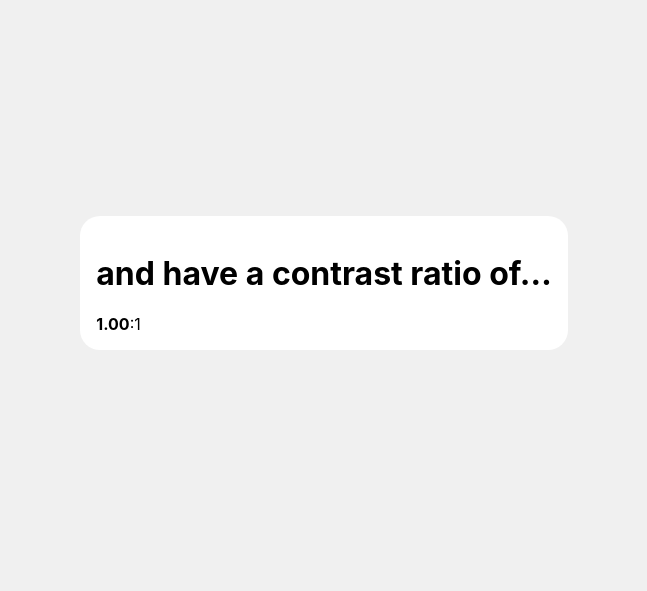
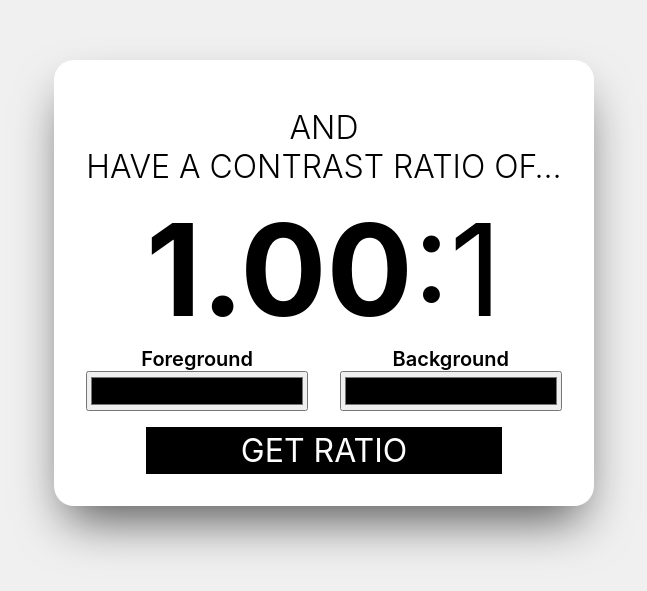
Before and after one commit to BenDMyers/contrast-11ties, an Eleventy site: page src/contrast.html in a window 1280 px wide. Shown: the part 117-708 px from the top of the page, without its empty margins (316-963 px from the left). Built offline with nearby package versions, Linux system fonts and the light colour scheme; Eleventy itself is replaced by a stand-in of ours; files that its build step writes are made by us from their sources; a web font is replaced by a local one; what get-contrast would draw is missing.

Commit message:
Make it purdy

```diff
--- a/src/contrast.html
+++ b/src/contrast.html
@@ -10,13 +10,54 @@ permalink:
 	<meta name="viewport" content="width=device-width, initial-scale=1.0">
 	<title>Contrast</title>
 	<link rel="stylesheet" href="/css/style.css">
+	<link rel="preconnect" href="https://fonts.googleapis.com">
+	<link rel="preconnect" href="https://fonts.gstatic.com" crossorigin>
+	<link href="https://fonts.googleapis.com/css2?family=Mohave:wght@300;600&display=swap" rel="stylesheet">
 </head>
 <body>
+	<style>
+		body {
+			background-image: linear-gradient(
+				-75deg,
+				{{ eleventy.serverless.query.background }} 0% 50%,
+				{{ eleventy.serverless.query.foreground }} 50% 100%
+			);
+		}
+	</style>
 	<main>
-		<h1>{{ eleventy.serverless.query.foreground }} and {{ eleventy.serverless.query.background }} have a contrast ratio of…</h1>
-		<output>
-			<strong>{{ formattedRatio }}</strong>:1
-		</output>
+		<h1>
+			<strong>{{ eleventy.serverless.query.foreground }}</strong>
+			and <strong>{{ eleventy.serverless.query.background }}</strong><br />
+			have a contrast ratio of…
+		</h1>
+		<p>
+			<output>
+				<strong>{{ formattedRatio }}</strong>:1
+			</output>
+		</p>
+		<form action="/contrast/" method="get">
+			<div class="fields">
+				<div>
+					<label for="foreground">Foreground</label>
+					<input
+						type="color"
+						id="foreground"
+						name="foreground"
+						value="{{ eleventy.serverless.query.foreground }}"
+					/>
+				</div>
+				<div>
+					<label for="background">Background</label>
+					<input
+						type="color"
+						id="background"
+						name="background"
+						value="{{ eleventy.serverless.query.background }}"
+					/>
+				</div>
+			</div>
+			<button type="submit">Get ratio</button>
+		</form>
 	</main>
 </body>
 </html>
--- a/src/css/style.css
+++ b/src/css/style.css
@@ -1,7 +1,7 @@
 html, body {
 	min-height: 100vh;
 	margin: 0;
-	font-family: -apple-system, BlinkMacSystemFont, 'Segoe UI', Roboto, Oxygen, Ubuntu, Cantarell, 'Open Sans', 'Helvetica Neue', sans-serif;
+	font-family: Mohave, -apple-system, BlinkMacSystemFont, 'Segoe UI', Roboto, Oxygen, Ubuntu, Cantarell, 'Open Sans', 'Helvetica Neue', sans-serif;
 }
 
 body {
@@ -11,9 +11,75 @@ body {
 }
 
 main {
-	max-width: 60ch;
+	max-width: 80ch;
 	margin: auto;
 	background-color: white;
-	padding: 1rem;
+	padding: 1rem 2rem;
 	border-radius: 20px;
+	box-shadow:
+		0 0 #0000,
+		0 0 #0000,
+		0 25px 50px -12px rgba(0, 0, 0, 0.65);
 }
+
+h1 {
+	text-transform: uppercase;
+	font-size: 2rem;
+	font-weight: 300;
+	max-width: 25ch;
+	text-align: center;
+	margin: 1em auto 0.2em;
+}
+
+h1 strong {
+	font-weight: 600;
+}
+
+h1 + p {
+	font-size: 8rem;
+	text-align: center;
+	margin: 0;
+}
+
+form {
+	text-align: center;
+}
+
+.fields {
+	display: flex;
+	gap: 2em;
+}
+
+.fields > div {
+	width: 50%;
+}
+
+label {
+	font-size: 1.25rem;
+	font-weight: 600;
+	display: block;
+}
+
+input {
+	width: 100%;
+	height: 3em;
+}
+
+button {
+	width: 75%;
+	margin: 0.5em auto;
+	background-color: black;
+	color: white;
+	text-transform: uppercase;
+	font-family: inherit;
+	font-size: 2rem;
+	border: 3px solid black;
+	text-align: center;
+}
+
+button:hover, button:focus {
+	background-color: white;
+	color: black;
+	outline: none;
+	cursor: pointer;
+}
```
